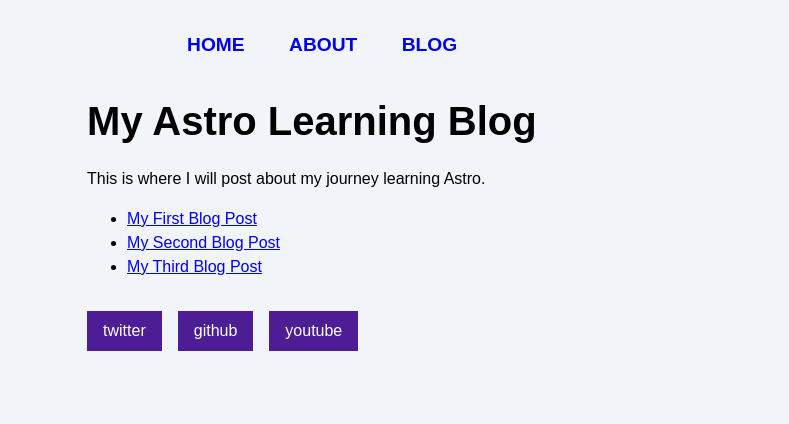
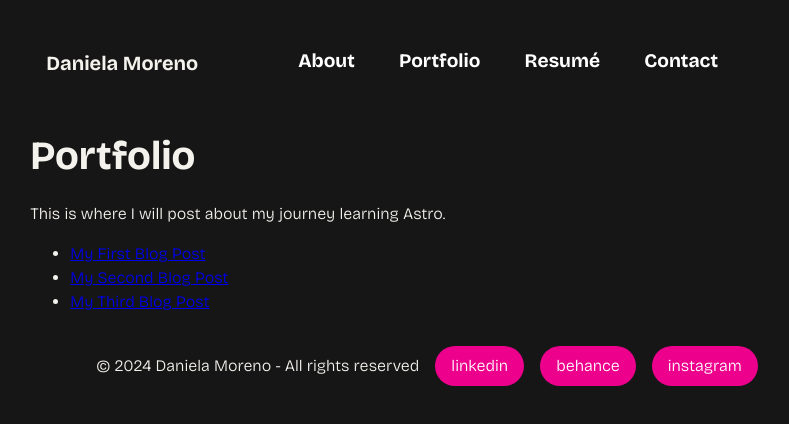
Before and after one commit to DanielaGuerreiroMoreno/projeto, an Astro site: page /blog in a window 1280 px wide. Shown: the whole page, without its empty margins (213-1002 px from the left). Built offline with nearby package versions, Linux system fonts and the light colour scheme; Astro itself is replaced by a stand-in of ours.

Commit message:
nav + footer_1

```diff
--- a/src/components/Footer.astro
+++ b/src/components/Footer.astro
@@ -1,16 +1,33 @@
 ---
 import Social from './Social.astro';
+import behanceIcon from "../assets/Behance-Logo--Streamline-Logos.svg"
+
 ---
 <style>
   footer {
     display: flex;
+    opacity: 1;
     gap: 1rem;
     margin-top: 2rem;
+    transition: opacity 0.25s;
+    transition-delay: 1s;
+    text-align: center;
+    justify-content: center;
+    align-items: center;
   }
+
+  p {
+    margin: 0;
+  }
+
 </style>
 
 <footer>
-<Social platform="twitter" username="astrodotbuild" />
-  <Social platform="github" username="withastro" />
-  <Social platform="youtube" username="astrodotbuild" />
+  <p>© 2024 Daniela Moreno - All rights reserved</p>
+<Social platform="linkedin" username="in/daniela-moreno-903227185/" />
+  <Social platform="behance" username="danielagmoreno"/>
+  <Social platform="instagram" username="/dani.m_art/" />
+
+
+
 </footer>
--- a/src/components/Header.astro
+++ b/src/components/Header.astro
@@ -3,8 +3,22 @@ import Hamburger from './Hamburger.astro';
 import Navigation from './Navigation.astro';
 
 ---
+
+<style>
+  h1 {
+    font-size: 20px;
+  }
+
+  a {
+    color: #f4f2ed;
+    text-decoration: none;
+  }
+
+</style>
+
 <header>
   <nav>
+    <a href='/'><h1>Daniela Moreno</h1></a>
     <Hamburger />
     <Navigation />
   </nav>
--- a/src/components/Navigation.astro
+++ b/src/components/Navigation.astro
@@ -1,7 +1,9 @@
 ---
 ---
 <div class="nav-links">
-  <a href="/">Home</a>
   <a href="/about">About</a>
-  <a href="/blog">Blog</a>
+  <a href="/blog">Portfolio</a>
+  <a href="/resume">Resumé</a>
+  <a href="/contact">Contact</a>
+
 </div>
--- a/src/components/Social.astro
+++ b/src/components/Social.astro
@@ -1,13 +1,14 @@
 ---
 const { platform, username } = Astro.props;
 ---
-<a href={`https://www.${platform}.com/${username}`}>{platform}</a>
+<a href={`https://www.${platform}.com/${username}`} target="_blank" rel="noopener noreferrer">{platform}</a>
 
 <style>
   a {
     padding: 0.5rem 1rem;
     color: white;
-    background-color: #4c1d95;
+    background-color: #EC008C;
     text-decoration: none;
+    border-radius: 50px;
   }
 </style>
--- a/src/pages/blog.astro
+++ b/src/pages/blog.astro
@@ -3,7 +3,7 @@ import '../styles/global.css';
 import Header from '../components/Header.astro';
 import Footer from '../components/Footer.astro';
 const allPosts = await Astro.glob('../pages/posts/*.md');
-const pageTitle = "My Astro Learning Blog";
+const pageTitle = "Portfolio";
 ---
 <html lang="en">
   <head>
--- a/src/pages/index.astro
+++ b/src/pages/index.astro
@@ -1,6 +1,6 @@
 ---
 import BaseLayout from '../layouts/BaseLayout.astro';
-const pageTitle = "Home Page Dani";
+const pageTitle = "Home Page";
 ---
 <BaseLayout pageTitle={pageTitle}>
   <h2>My awesome blog subtitle</h2>
--- a/src/styles/global.css
+++ b/src/styles/global.css
@@ -1,6 +1,14 @@
+@import url('https://fonts.googleapis.com/css2?family=Bricolage+Grotesque:opsz,wght@12..96,200..800&display=swap');
+
 html {
-  background-color: #f1f5f9;
-  font-family: sans-serif;
+  background-color: #161616;
+  font-family: "Bricolage Grotesque", sans-serif;
+  font-optical-sizing: auto;
+  font-weight: 300;
+  font-style: normal;
+  font-variation-settings:"wdth" 100;
+  color: #f4f2ed;
+  scroll-behavior: smooth;
 }
 
 body {
@@ -20,6 +28,7 @@ h1 {
   font-size: 2.5rem;
 }
 
+
 /* nav styles */
 
 .hamburger {
@@ -32,16 +41,17 @@ h1 {
   width: 40px;
   height: 5px;
   margin-bottom: 10px;
-  background-color: #ff9776;
+  background-color: white;
 }
 
 .nav-links {
   width: 100%;
   top: 5rem;
   left: 48px;
-  background-color: #ff9776;
+  background-color: white;
   display: none;
   margin: 0;
+
 }
 
 .nav-links a {
@@ -51,12 +61,15 @@ h1 {
   text-decoration: none;
   font-size: 1.2rem;
   font-weight: bold;
-  text-transform: uppercase;
+  color: white;
 }
 
 .nav-links a:hover,
 .nav-links a:focus {
-  background-color: #ff9776;
+
+  background-color: rgba(255, 255, 255, 0.25);
+    transition: background-color 0.25s ease-in-out;
+    border-radius: 50px;
 }
 
 .expanded {
@@ -70,14 +83,24 @@ h1 {
     position: static;
     width: auto;
     background: none;
+
   }
 
+}
   .nav-links a {
     display: inline-block;
     padding: 15px 20px;
+
   }
 
   .hamburger {
     display: none;
   }
-}
+
+  nav {
+    display: flex;
+    overflow: unset;
+    height: calc(100% - 64px);
+    color: white;
+    padding: 1rem;
+  }
```
Also changed, not shown: src/pages/contact.astro (added, +12 -0 lines), src/pages/resume.astro (added, +12 -0 lines), src/assets/Behance-Logo--Streamline-Logos.svg (added), src/assets/Instagram--Streamline-Core.svg (added), src/assets/Linkedin-Logo--Streamline-Logos.svg (added), src/my-images.astro (added).
